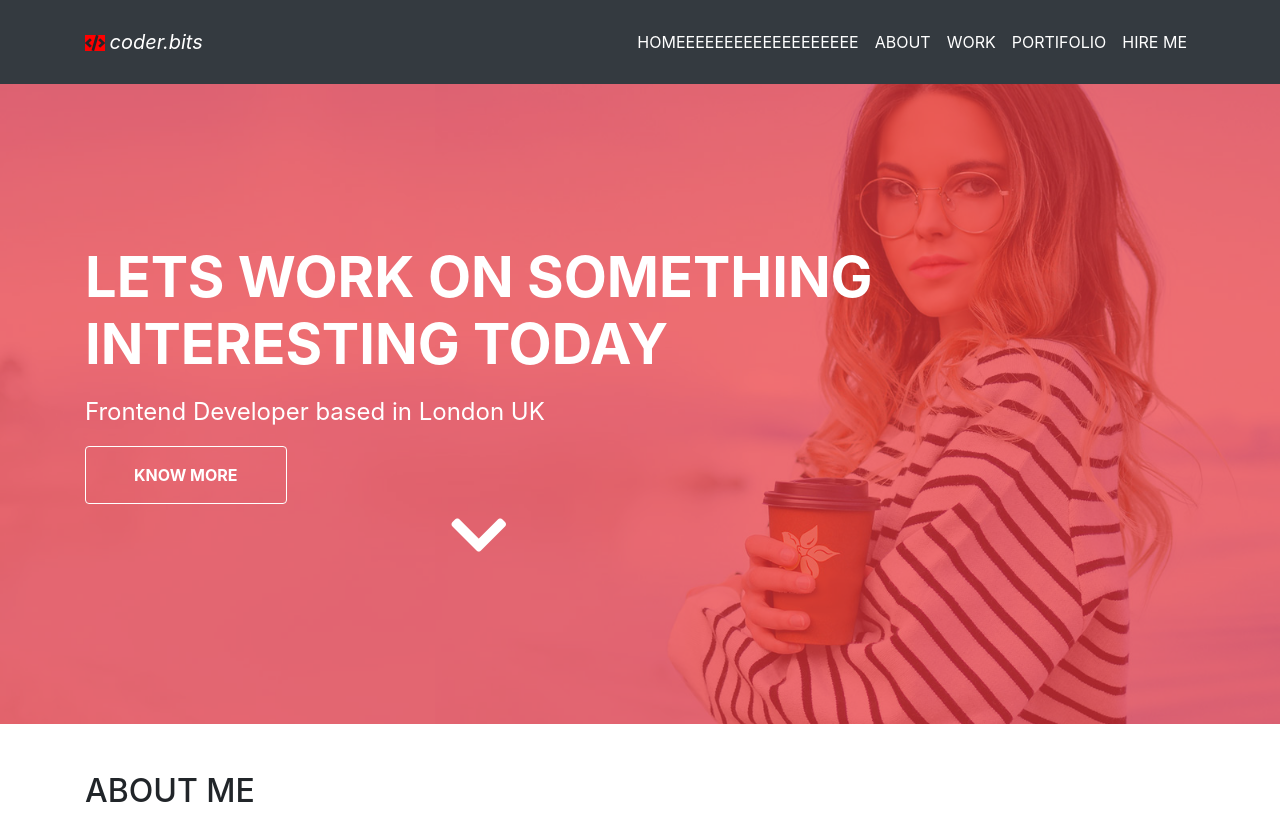
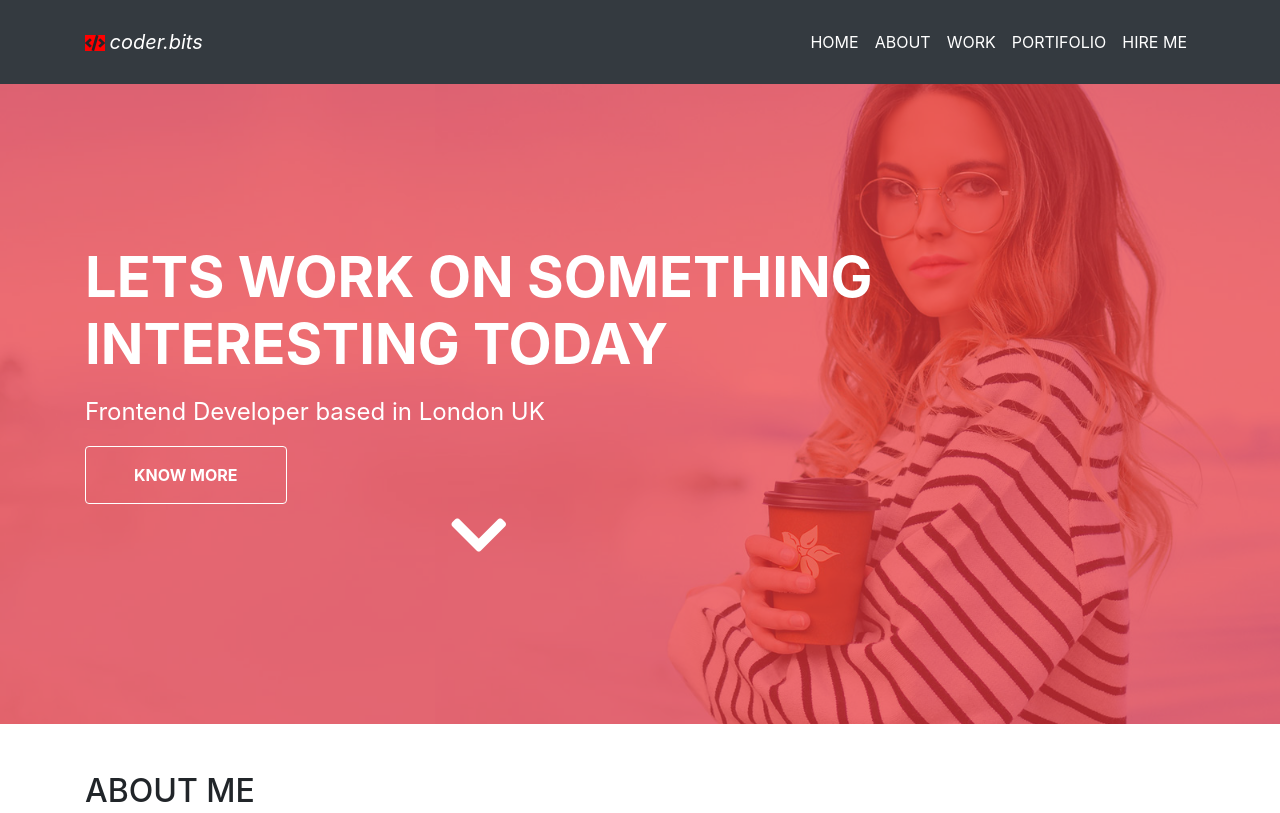
Before and after one commit to naremanmataa/template_1, a plain HTML site: page index.html in a window 1280 px wide. Shown: the top 813 px of the page. Drawn offline with Linux system fonts and the light colour scheme.

Commit message:
Update index.html

```diff
--- a/index.html
+++ b/index.html
@@ -24,7 +24,7 @@ menu<span class="navbar-toggler-icon "></span>
   <div class="collapse navbar-collapse" id="navbarSupportedContent">
     <ul class="navbar-nav ml-auto text-uppercase ">
       <li class="nav-item ">
-				<a class="nav-link" href="#">Homeeeeeeeeeeeeeeeeeee </a>
+				<a class="nav-link" href="#">Home</a>
       </li>
 			<li class="nav-item ">
 				<a class="nav-link" href="#">about </a>
```
